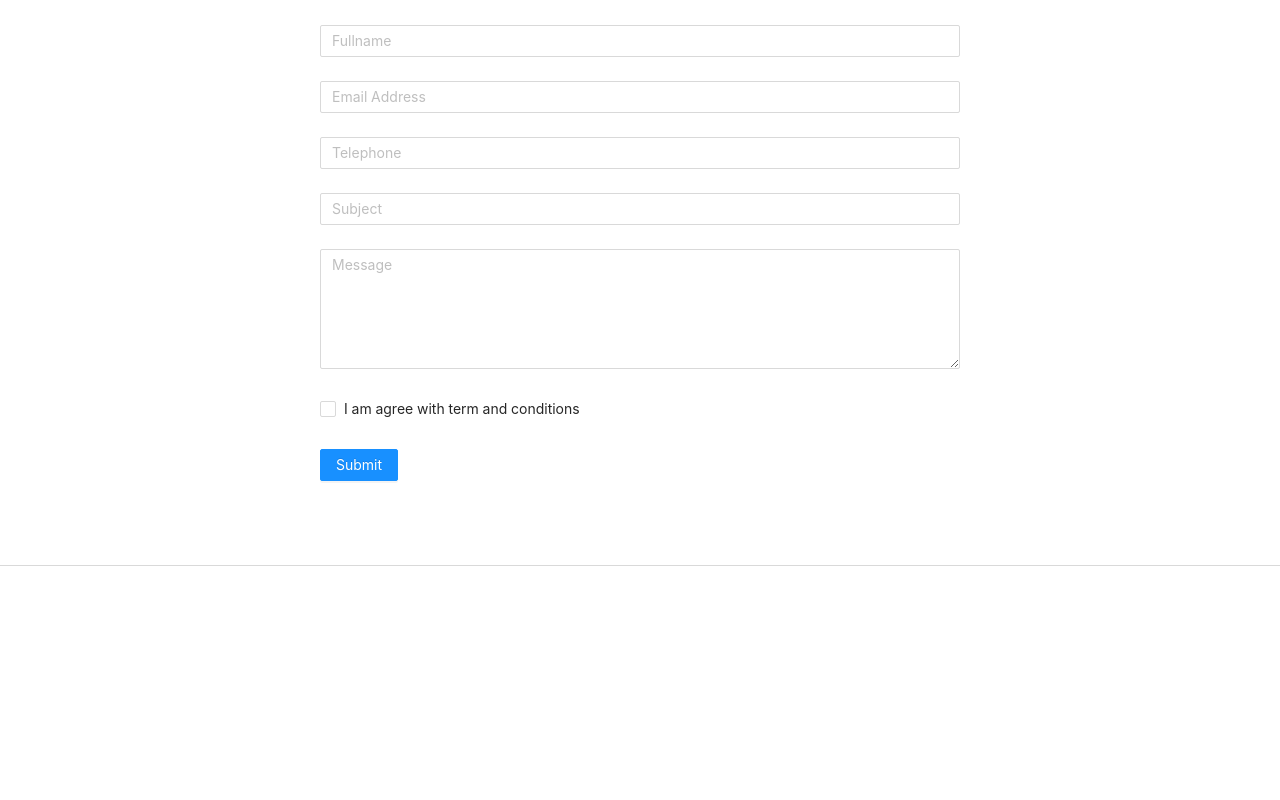
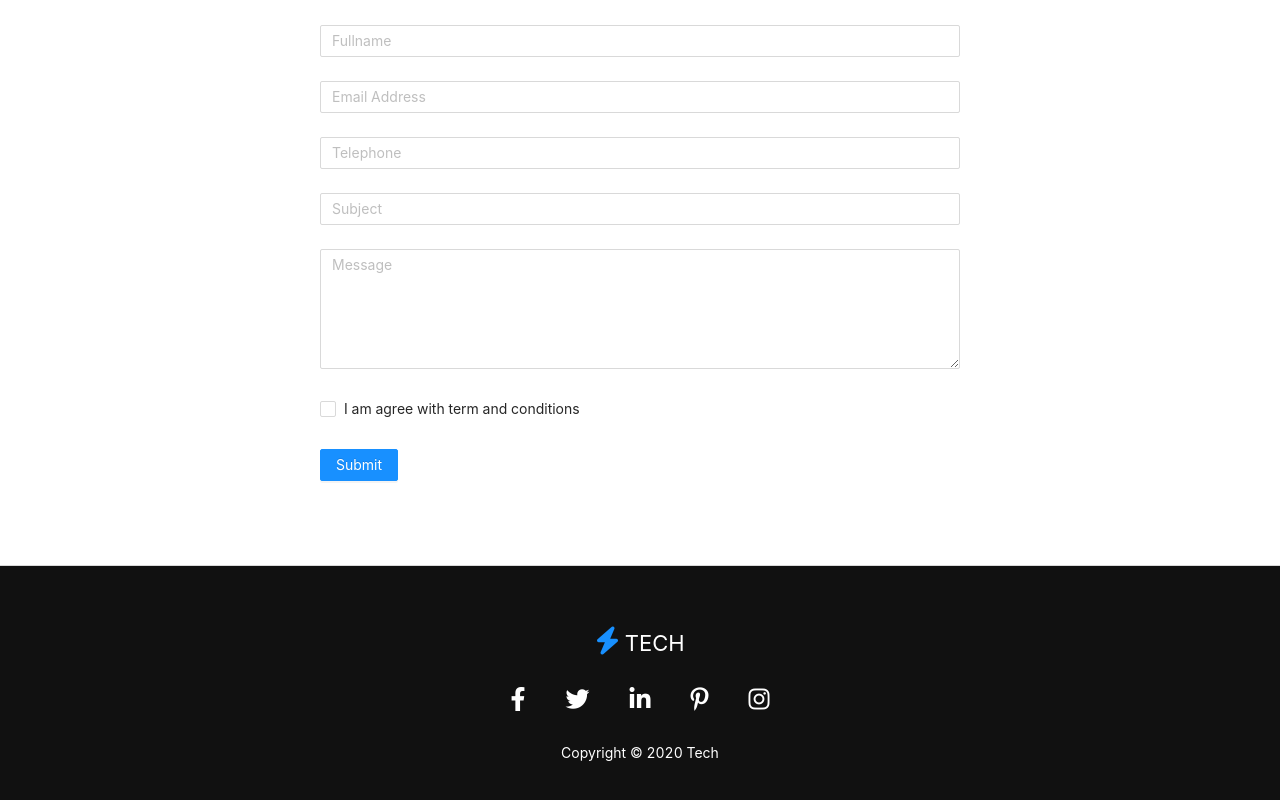
Before and after one commit to MRofiqulIlmi/ANTD_Learn_Bibek_yt, a React (Create React App) app: page / in a window 1280 px wide. Shown: the part 4338-5138 px from the top of the page. Before the commit the page ends 4904 px from the top, so only its background shows below. Built offline with nearby package versions, Linux system fonts and the light colour scheme.

Commit message:
footer and back top

```diff
--- a/src/App.js
+++ b/src/App.js
@@ -4,8 +4,10 @@ import {Layout } from 'antd';
 import React from 'react';
 import AppHeader from './components/common/header';
 import AppHome from './views/home';
+import AppFooter from './components/common/footer';
 
-const { Header, Content } = Layout;
+
+const { Header, Content, Footer } = Layout;
 
 
 function App() {
@@ -18,6 +20,9 @@ function App() {
     <Content>
       <AppHome />
     </Content>
+    <Footer>
+      <AppFooter />
+    </Footer>
   </Layout>
   );
 }
--- /dev/null
+++ b/src/components/common/footer.js
@@ -0,0 +1,38 @@
+import React from "react";
+import {BackTop} from "antd";
+
+function AppFooter(){
+    return(
+        <div className="container-fluid">
+            <div className="footer">
+                <div className="logo">
+                    <i className="fas fa-bolt"></i>
+                    <a href="#">Tech</a>
+                </div>
+                <ul className="socials">
+                    <li>
+                        <a href="#"><i className="fa-brands fa-facebook-f"></i></a>
+                    </li>
+                    <li>
+                    <a href="#"><i className="fa-brands fa-twitter"></i></a>
+                    </li>
+                    <li>
+                    <a href="#"><i className="fa-brands fa-linkedin-in"></i></a>
+                    </li>
+                    <li>
+                    <a href="#"><i className="fa-brands fa-pinterest-p"></i></a>
+                    </li>
+                    <li>
+                    <a href="#"><i className="fa-brands fa-instagram"></i></a>
+                    </li>
+                </ul>
+                <div className="copyright">Copyright &copy; 2020 Tech</div>
+                <BackTop>
+                    <div className="goTop"><i className="fas fa-arrow-circle-up"></i></div>
+                </BackTop>
+            </div>
+        </div>
+    )
+}
+
+export default AppFooter;
--- a/src/views/home.js
+++ b/src/views/home.js
@@ -6,6 +6,7 @@ import AppWorks from "../components/home/works";
 import AppFaq from "../components/home/faq";
 import AppPricing from "../components/home/pricing";
 import AppContact from "../components/home/contact";
+
 
 
 
```
